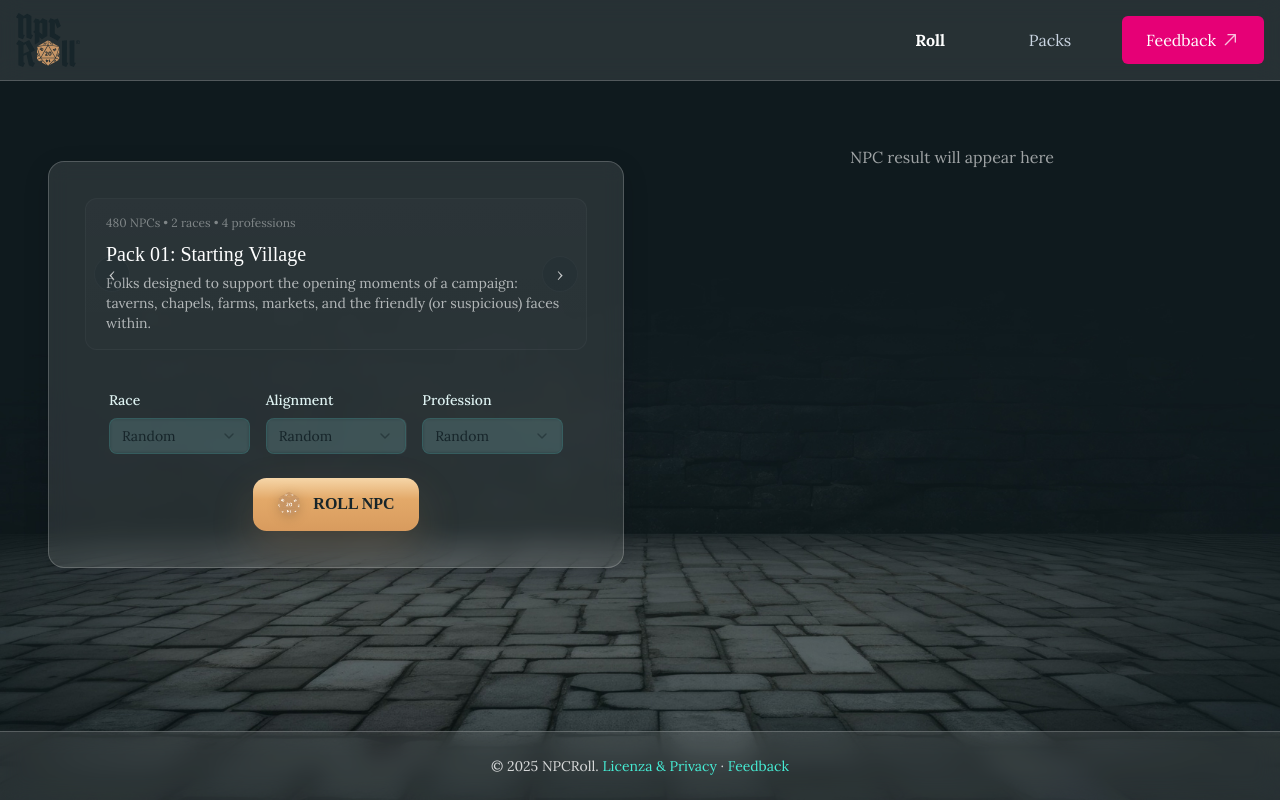
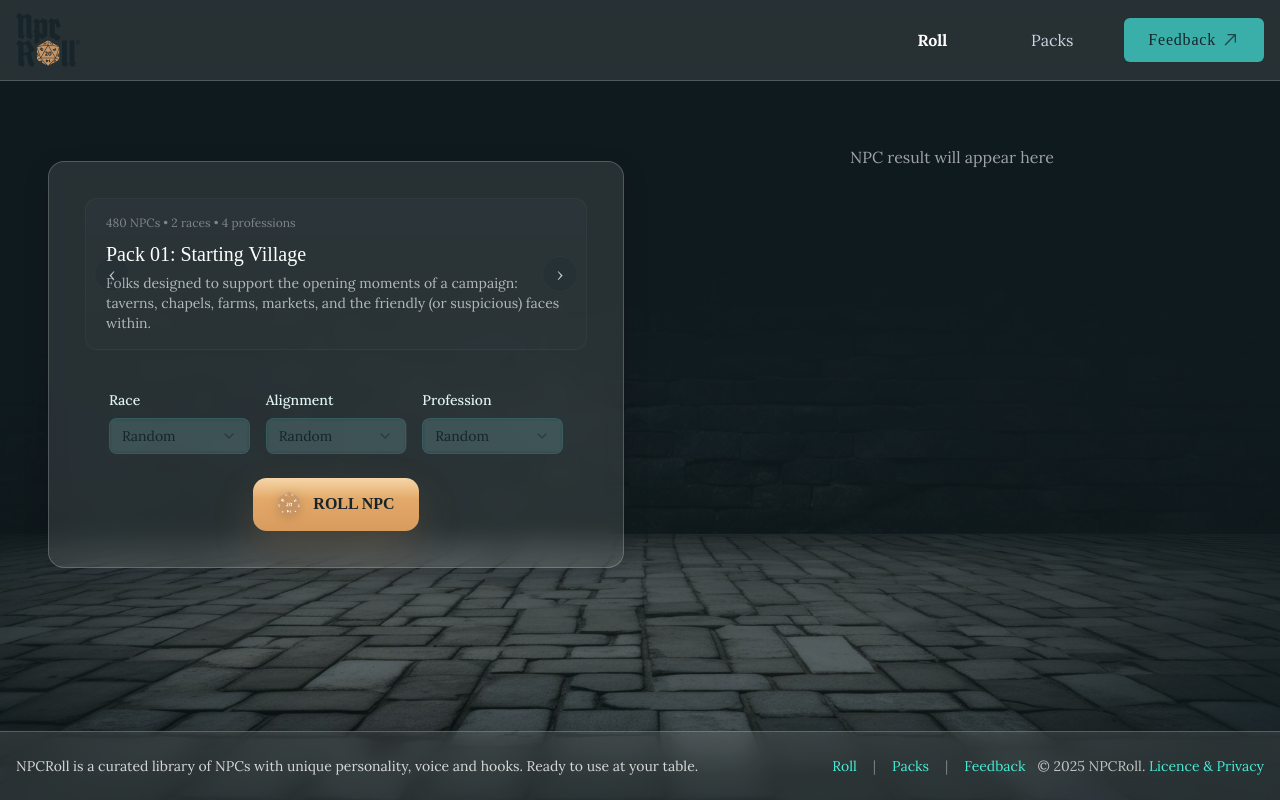
Before and after one commit to Gianos-lab/npcroll-app, a Next.js app: page / in a window 1280 px wide. Built offline with nearby package versions, Linux system fonts and the light colour scheme; a web font is replaced by a local one.

Commit message:
chore: push all local changes to feature/layout-redesign

```diff
--- a/app/page.tsx
+++ b/app/page.tsx
@@ -115,16 +115,23 @@ export default function Home() {
       {/* Footer */}
       <footer className="bg-white/10 backdrop-blur-md border-t border-white/20 mt-auto">
         <div className="max-w-7xl mx-auto px-4 py-6">
-          <p className="text-center text-white/80 text-sm">
-            © 2025 NPCRoll.{" "}
-            <a href="/legal" className="text-teal-300 hover:text-teal-200 transition-colors">
-              Licenza & Privacy
-            </a>
-            {" · "}
-            <a href="/feedback" className="text-teal-300 hover:text-teal-200 transition-colors">
-              Feedback
-            </a>
-          </p>
+          <div className="flex flex-col md:flex-row items-center md:items-center justify-between gap-3 text-white/80 text-sm">
+            <div className="md:flex-1 md:text-left text-center">
+              NPCRoll is a curated library of NPCs with unique personality, voice and hooks. Ready to use at your table.
+            </div>
+
+            <div className="flex items-center gap-4 mt-2 md:mt-0">
+              <a href="/" className="text-teal-300 hover:text-teal-200 transition-colors">Roll</a>
+              <span className="text-white/40 hidden md:inline">|</span>
+              <a href="/packs" className="text-teal-300 hover:text-teal-200 transition-colors">Packs</a>
+              <span className="text-white/40 hidden md:inline">|</span>
+              <a href="/feedback" className="text-teal-300 hover:text-teal-200 transition-colors">Feedback</a>
+            </div>
+
+            <div className="md:text-right text-center text-white/70 mt-2 md:mt-0">
+              © 2025 NPCRoll. <a href="/legal" className="text-teal-300 hover:text-teal-200 transition-colors">Licence & Privacy</a>
+            </div>
+          </div>
         </div>
       </footer>
     </div>
--- a/components/animata/button/external-link-button.tsx
+++ b/components/animata/button/external-link-button.tsx
@@ -5,17 +5,21 @@ interface ButtonTitleProps {
    * Button title
    */
   text?: string;
+  /**
+   * Link target for the button
+   */
+  href?: string;
 }
 
-export default function ExternalLinkButton({ text = "Open Link" }: ButtonTitleProps) {
+export default function ExternalLinkButton({ text = "Open Link", href = "/feedback" }: ButtonTitleProps) {
   return (
-    <button className="text-md group flex items-center justify-center gap-1 rounded-md bg-pink-600 px-6 py-3 text-white hover:cursor-pointer hover:text-yellow-300">
-      <span>{text}</span>
+    <a href={href} className="text-md group inline-flex items-center justify-center gap-1 rounded-md bg-[#3AAFA9] px-6 py-3 text-[#17252A] hover:bg-[#2B7A78] hover:cursor-pointer font-display tracking-wider">
+      <span className="leading-none">{text}</span>
       <ArrowTopRightIcon
         height={20}
         width={20}
-        className="opacity-75 transition-all group-hover:-translate-y-1 group-hover:translate-x-1 group-hover:scale-110 group-hover:text-yellow-300 group-hover:opacity-100"
+        className="opacity-75 transition-all group-hover:-translate-y-1 group-hover:translate-x-1 group-hover:scale-110 group-hover:opacity-100"
       />
-    </button>
+    </a>
   );
 }
```
